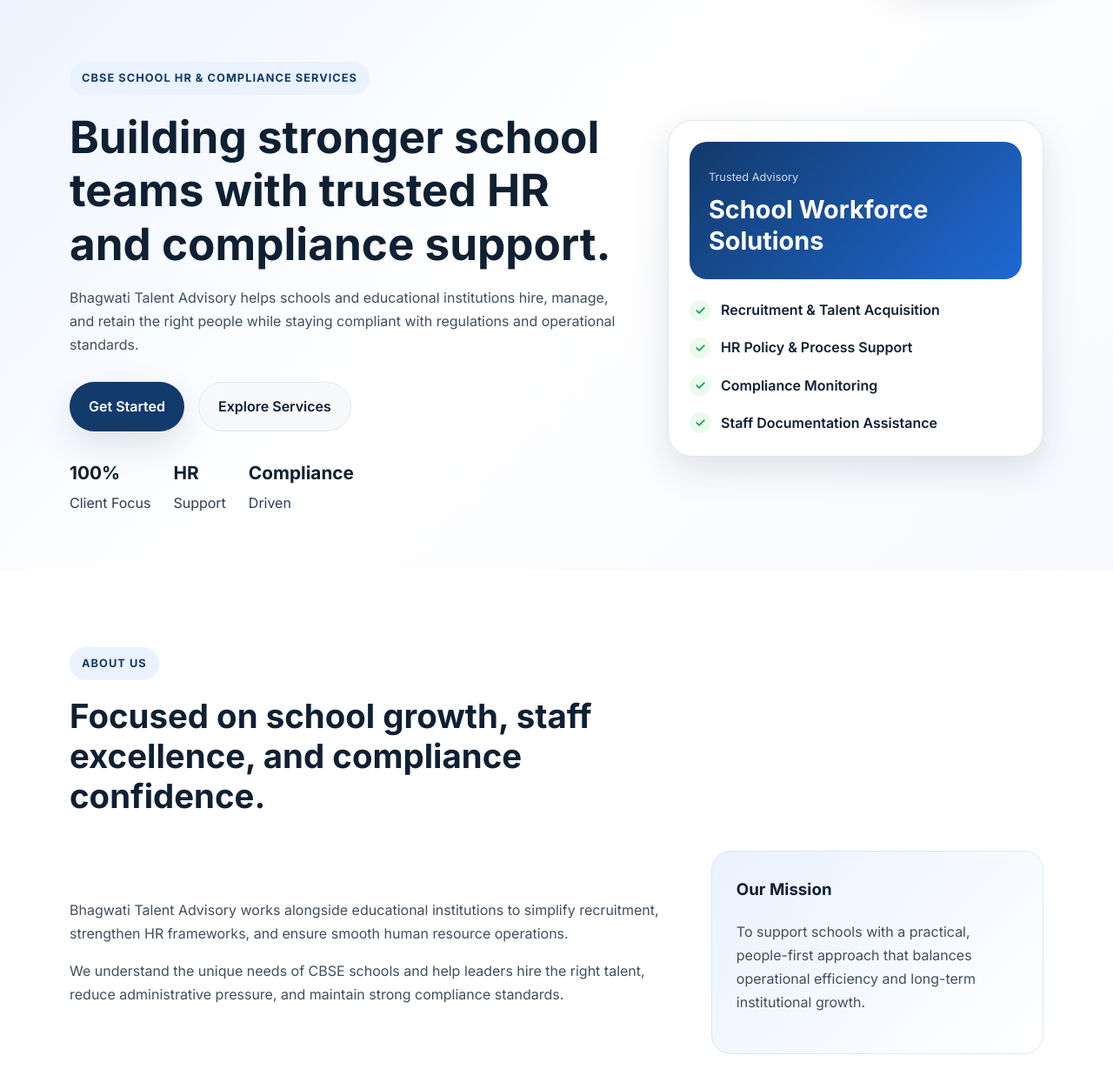
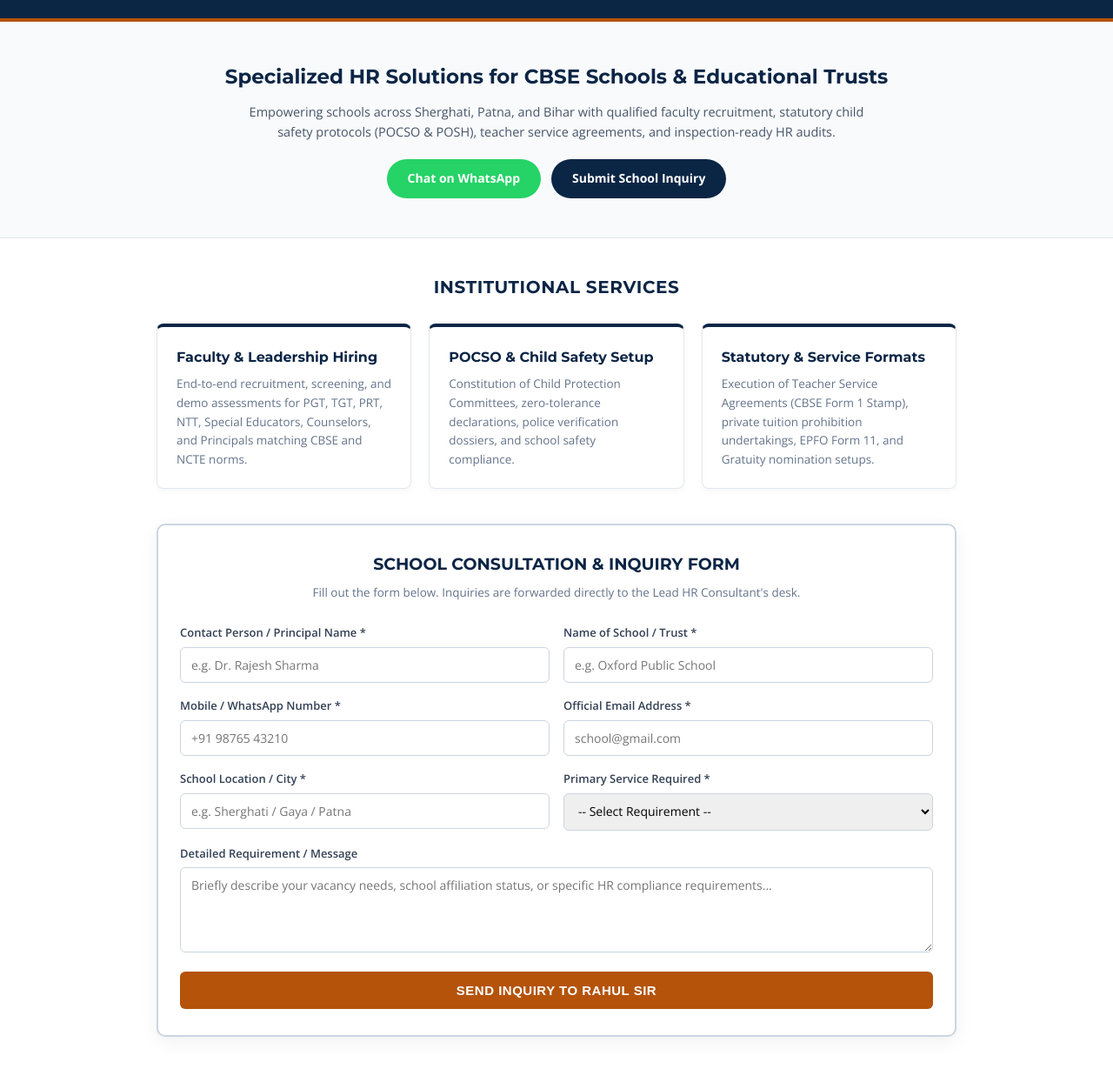
Before and after one commit to rahulkunal14/bhagwati-talent-advisory, a plain HTML site: page index.html in a window 1280 px wide. Shown: the part 90-1319 px from the top of the page at 87% size. Drawn offline with nearby package versions, Linux system fonts and the light colour scheme.

Commit message:
Update homepage to match the Bhagwati Talent Advisory website design and contact form provided by the user

```diff
--- a/index.html
+++ b/index.html
@@ -3,184 +3,401 @@
 <head>
   <meta charset="UTF-8" />
   <meta name="viewport" content="width=device-width, initial-scale=1.0" />
-    <meta
-      name="description"
-      content="Bhagwati Talent Advisory offers CBSE School HR and compliance support services for schools, institutions, and educational organizations."
-    />
-    <title>Bhagwati Talent Advisory</title>
-    <link rel="preconnect" href="https://fonts.googleapis.com" />
-    <link rel="preconnect" href="https://fonts.gstatic.com" crossorigin />
-    <link
-      href="https://fonts.googleapis.com/css2?family=Inter:wght@400;500;600;700;800&display=swap"
-      rel="stylesheet"
-    />
-    <link rel="stylesheet" href="style.css" />
+  <title>Bhagwati Talent Advisory™ | CBSE School HR & Compliance Services</title>
+  <link href="https://fonts.googleapis.com/css2?family=Montserrat:wght@600;700;800&family=Open+Sans:wght@400;600;700&display=swap" rel="stylesheet" />
+  <style>
+    :root {
+      --primary: #0b2545;
+      --accent: #b45309;
+      --accent-light: #fef3c7;
+      --bg-light: #f8fafc;
+      --text-main: #1e293b;
+      --text-muted: #64748b;
+      --border-color: #e2e8f0;
+    }
+    * { box-sizing: border-box; margin: 0; padding: 0; }
+    body {
+      font-family: 'Open Sans', sans-serif;
+      color: var(--text-main);
+      background-color: #ffffff;
+      line-height: 1.6;
+    }
+
+    /* Brand Header with Logo */
+    header {
+      background-color: var(--primary);
+      color: #ffffff;
+      padding: 24px 20px;
+      text-align: center;
+      border-bottom: 4px solid var(--accent);
+    }
+    .brand-logo {
+      max-width: 130px;
+      height: auto;
+      background: #ffffff;
+      padding: 6px;
+      border-radius: 8px;
+      box-shadow: 0 4px 10px rgba(0,0,0,0.25);
+      margin-bottom: 12px;
+    }
+    header h1 {
+      font-family: 'Montserrat', sans-serif;
+      font-size: 24px;
+      font-weight: 800;
+      letter-spacing: 1px;
+      text-transform: uppercase;
+      margin-bottom: 4px;
+    }
+    header p {
+      font-size: 13px;
+      color: #cbd5e1;
+      letter-spacing: 0.5px;
+      text-transform: uppercase;
+    }
+
+    /* Hero Section */
+    .hero {
+      background: var(--bg-light);
+      padding: 45px 20px;
+      text-align: center;
+      border-bottom: 1px solid var(--border-color);
+    }
+    .hero h2 {
+      font-family: 'Montserrat', sans-serif;
+      font-size: 23px;
+      color: var(--primary);
+      margin-bottom: 10px;
+      font-weight: 700;
+    }
+    .hero p {
+      max-width: 720px;
+      margin: 0 auto 20px auto;
+      font-size: 14.5px;
+      color: #475569;
+    }
+    .hero-buttons {
+      display: flex;
+      justify-content: center;
+      gap: 12px;
+      flex-wrap: wrap;
+    }
+    .btn {
+      display: inline-block;
+      padding: 11px 24px;
+      border-radius: 30px;
+      text-decoration: none;
+      font-weight: 700;
+      font-size: 14px;
+      transition: 0.2s ease-in-out;
+    }
+    .btn-whatsapp {
+      background-color: #25d366;
+      color: #ffffff;
+    }
+    .btn-enquire {
+      background-color: var(--primary);
+      color: #ffffff;
+    }
+    .btn:hover {
+      opacity: 0.9;
+      transform: translateY(-2px);
+    }
+
+    /* Layout Container */
+    .container {
+      max-width: 960px;
+      margin: 40px auto;
+      padding: 0 20px;
+    }
+    .section-title {
+      font-family: 'Montserrat', sans-serif;
+      text-align: center;
+      color: var(--primary);
+      font-size: 20px;
+      margin-bottom: 26px;
+      text-transform: uppercase;
+      letter-spacing: 0.6px;
+    }
+
+    /* Services Grid */
+    .grid {
+      display: grid;
+      grid-template-columns: repeat(auto-fit, minmax(280px, 1fr));
+      gap: 20px;
+      margin-bottom: 40px;
+    }
+    .card {
+      background: #ffffff;
+      border: 1px solid var(--border-color);
+      border-top: 4px solid var(--primary);
+      border-radius: 8px;
+      padding: 22px;
+      box-shadow: 0 2px 6px rgba(0,0,0,0.04);
+    }
+    .card h3 {
+      font-family: 'Montserrat', sans-serif;
+      font-size: 16px;
+      color: var(--primary);
+      margin-bottom: 8px;
+    }
+    .card p {
+      font-size: 13.5px;
+      color: var(--text-muted);
+    }
+
+    /* Inquiry Form Box */
+    .form-wrapper {
+      background: #ffffff;
+      border: 2px solid #cbd5e1;
+      border-radius: 10px;
+      padding: 30px 25px;
+      margin: 40px 0;
+      box-shadow: 0 6px 20px rgba(0,0,0,0.06);
+    }
+    .form-wrapper h3 {
+      font-family: 'Montserrat', sans-serif;
+      font-size: 19px;
+      color: var(--primary);
+      text-align: center;
+      margin-bottom: 6px;
+      text-transform: uppercase;
+    }
+    .form-wrapper .sub {
+      text-align: center;
+      font-size: 13.5px;
+      color: var(--text-muted);
+      margin-bottom: 25px;
+    }
+    .form-grid {
+      display: grid;
+      grid-template-columns: 1fr 1fr;
+      gap: 16px;
+    }
+    @media (max-width: 600px) {
+      .form-grid { grid-template-columns: 1fr; }
+    }
+    .form-group {
+      display: flex;
+      flex-direction: column;
+    }
+    .form-group.full {
+      grid-column: span 2;
+    }
+    @media (max-width: 600px) {
+      .form-group.full { grid-column: span 1; }
+    }
+    .form-group label {
+      font-size: 13px;
+      font-weight: 600;
+      color: #334155;
+      margin-bottom: 6px;
+    }
+    .form-group input,
+    .form-group select,
+    .form-group textarea {
+      padding: 10px 12px;
+      border: 1px solid #cbd5e1;
+      border-radius: 6px;
+      font-size: 14px;
+      font-family: inherit;
+    }
+    .form-group input:focus,
+    .form-group select:focus,
+    .form-group textarea:focus {
+      outline: none;
+      border-color: var(--primary);
+      box-shadow: 0 0 0 2px rgba(11,37,69,0.1);
+    }
+    .submit-btn {
+      grid-column: span 2;
+      background: var(--accent);
+      color: #ffffff;
+      padding: 13px 20px;
+      border: none;
+      border-radius: 6px;
+      font-size: 15px;
+      font-weight: 700;
+      cursor: pointer;
+      text-transform: uppercase;
+      letter-spacing: 0.5px;
+      transition: background 0.2s ease;
+      margin-top: 6px;
+    }
+    @media (max-width: 600px) {
+      .submit-btn { grid-column: span 1; }
+    }
+    .submit-btn:hover {
+      background: #92400e;
+    }
+
+    /* Consultant Profile */
+    .profile-card {
+      background: var(--primary);
+      color: #ffffff;
+      border-radius: 10px;
+      padding: 28px 20px;
+      text-align: center;
+      margin-bottom: 35px;
+    }
+    .profile-card h3 {
+      font-family: 'Montserrat', sans-serif;
+      font-size: 21px;
+    }
+    .profile-card .designation {
+      font-size: 13.5px;
+      color: #94a3b8;
+      margin: 6px 0 14px 0;
+    }
+    .badge {
+      display: inline-block;
+      background: var(--accent);
+      color: #ffffff;
+      padding: 4px 12px;
+      border-radius: 16px;
+      font-size: 11.5px;
+      font-weight: 700;
+      margin: 3px;
+    }
+    .contact-details {
+      border-top: 1px solid #1e3a5f;
+      padding-top: 16px;
+      font-size: 13.5px;
+      color: #e2e8f0;
+      line-height: 1.8;
+      margin-top: 12px;
+    }
+
+    /* Footer */
+    footer {
+      background-color: #0f172a;
+      color: #94a3b8;
+      text-align: center;
+      padding: 24px 20px;
+      font-size: 12px;
+    }
+  </style>
 </head>
 <body>
-    <header class="site-header">
-      <div class="container nav">
-        <div class="logo">
-          <span class="logo-mark">B</span>
-          <div>
-            <h1>Bhagwati</h1>
-            <small>Talent Advisory</small>
+
+  <!-- Brand Header with Logo Image -->
+  <header>
+    <!-- Displays the logo.png uploaded to your repository -->
+    <img src="logo.png" alt="Bhagwati Talent Advisory Emblem" class="brand-logo" onerror="this.style.display='none'" />
+    <h1>Bhagwati Talent Advisory™</h1>
+    <p>Institutional HR • Faculty Acquisition • CBSE Regulatory Governance</p>
+  </header>
+
+  <!-- Hero Banner -->
+  <section class="hero">
+    <h2>Specialized HR Solutions for CBSE Schools & Educational Trusts</h2>
+    <p>Empowering schools across Sherghati, Patna, and Bihar with qualified faculty recruitment, statutory child safety protocols (POCSO & POSH), teacher service agreements, and inspection-ready HR audits.</p>
+    <div class="hero-buttons">
+      <a class="btn btn-whatsapp" href="https://wa.me/917979770162?text=Hello%20Rahul%20Sir,%20we%20want%20to%20consult%20regarding%20HR%20and%20compliance%20for%20our%20school." target="_blank">Chat on WhatsApp</a>
+      <a class="btn btn-enquire" href="#inquiry">Submit School Inquiry</a>
+    </div>
+  </section>
+
+  <!-- Core Services -->
+  <div class="container">
+    <h2 class="section-title">Institutional Services</h2>
+    <div class="grid">
+      <div class="card">
+        <h3>Faculty & Leadership Hiring</h3>
+        <p>End-to-end recruitment, screening, and demo assessments for PGT, TGT, PRT, NTT, Special Educators, Counselors, and Principals matching CBSE and NCTE norms.</p>
+      </div>
+      <div class="card">
+        <h3>POCSO & Child Safety Setup</h3>
+        <p>Constitution of Child Protection Committees, zero-tolerance declarations, police verification dossiers, and school safety compliance.</p>
+      </div>
+      <div class="card">
+        <h3>Statutory & Service Formats</h3>
+        <p>Execution of Teacher Service Agreements (CBSE Form 1 Stamp), private tuition prohibition undertakings, EPFO Form 11, and Gratuity nomination setups.</p>
       </div>
     </div>
-        <nav class="main-nav">
-          <a href="#about">About</a>
-          <a href="#services">Services</a>
-          <a href="#why-us">Why Us</a>
-          <a href="#contact">Contact</a>
-        </nav>
-        <a class="btn btn-primary" href="#contact">Book Consultation</a>
-      </div>
-    </header>
 
-    <main>
-      <section class="hero">
-        <div class="container hero-grid">
-          <div class="hero-text">
-            <span class="eyebrow">CBSE School HR & Compliance Services</span>
-            <h2>Building stronger school teams with trusted HR and compliance support.</h2>
-            <p>
-              Bhagwati Talent Advisory helps schools and educational institutions hire,
-              manage, and retain the right people while staying compliant with regulations
-              and operational standards.
-            </p>
-            <div class="cta-row">
-              <a class="btn btn-primary" href="#contact">Get Started</a>
-              <a class="btn btn-secondary" href="#services">Explore Services</a>
-            </div>
-            <ul class="stats">
-              <li><strong>100%</strong><span>Client Focus</span></li>
-              <li><strong>HR</strong><span>Support</span></li>
-              <li><strong>Compliance</strong><span>Driven</span></li>
-            </ul>
+    <!-- Direct School Inquiry Form (Sends details to rahulkunal14@gmail.com) -->
+    <div class="form-wrapper" id="inquiry">
+      <h3>School Consultation & Inquiry Form</h3>
+      <p class="sub">Fill out the form below. Inquiries are forwarded directly to the Lead HR Consultant's desk.</p>
+
+      <form action="https://formsubmit.co/rahulkunal14@gmail.com" method="POST">
+        <!-- Configuration settings for FormSubmit -->
+        <input type="hidden" name="_subject" value="New CBSE School HR Inquiry - Bhagwati Talent Advisory" />
+        <input type="hidden" name="_template" value="table" />
+        <input type="hidden" name="_captcha" value="false" />
+
+        <div class="form-grid">
+          <div class="form-group">
+            <label for="contact_name">Contact Person / Principal Name *</label>
+            <input type="text" id="contact_name" name="Contact_Person" placeholder="e.g. Dr. Rajesh Sharma" required />
           </div>
 
-          <div class="hero-card">
-            <div class="mini-card">
-              <span>Trusted Advisory</span>
-              <h3>School Workforce Solutions</h3>
+          <div class="form-group">
+            <label for="school_name">Name of School / Trust *</label>
+            <input type="text" id="school_name" name="School_Name" placeholder="e.g. Oxford Public School" required />
           </div>
-            <div class="check-list">
-              <div><span>✓</span> Recruitment & Talent Acquisition</div>
-              <div><span>✓</span> HR Policy & Process Support</div>
-              <div><span>✓</span> Compliance Monitoring</div>
-              <div><span>✓</span> Staff Documentation Assistance</div>
+
+          <div class="form-group">
+            <label for="mobile_number">Mobile / WhatsApp Number *</label>
+            <input type="tel" id="mobile_number" name="Mobile_Number" placeholder="+91 98765 43210" required />
+          </div>
+
+          <div class="form-group">
+            <label for="email_id">Official Email Address *</label>
+            <input type="email" id="email_id" name="Email_Address" placeholder="school@gmail.com" required />
+          </div>
+
+          <div class="form-group">
+            <label for="location">School Location / City *</label>
+            <input type="text" id="location" name="City_Location" placeholder="e.g. Sherghati / Gaya / Patna" required />
+          </div>
+
+          <div class="form-group">
+            <label for="service_required">Primary Service Required *</label>
+            <select id="service_required" name="Service_Required" required>
+              <option value="">-- Select Requirement --</option>
+              <option value="Faculty Recruitment (PGT/TGT/PRT)">Faculty Recruitment (PGT / TGT / PRT)</option>
+              <option value="Principal / Leadership Hiring">Principal / Leadership Hiring</option>
+              <option value="CBSE Compliance & Document Audit">CBSE Compliance & Document Audit</option>
+              <option value="POCSO / POSH Policy Setup">POCSO / POSH Policy Setup</option>
+              <option value="Complete Annual HR Retainership">Complete Annual HR Retainership</option>
+            </select>
+          </div>
+
+          <div class="form-group full">
+            <label for="message_details">Detailed Requirement / Message</label>
+            <textarea id="message_details" name="Message_Details" rows="4" placeholder="Briefly describe your vacancy needs, school affiliation status, or specific HR compliance requirements..."></textarea>
+          </div>
+
+          <button type="submit" class="submit-btn">Send Inquiry to Rahul Sir</button>
+        </div>
+      </form>
+    </div>
+
+    <!-- Consultant Profile Box -->
+    <div class="profile-card">
+      <h3>Rahul Kunal</h3>
+      <div class="designation">Founder & Lead HR Consultant • MBA (HR) • 12+ Years Experience</div>
+
+      <div>
+        <span class="badge">Naukri Maestro Recruiter</span>
+        <span class="badge">Best HR Award Winner (2019–2025)</span>
+        <span class="badge">CBSE Affiliation Specialist</span>
+      </div>
+
+      <div class="contact-details">
+        📍 <b>Principal Desk:</b> Sherghati, Bihar - 824211, India<br>
+        📱 <b>Mobile / WhatsApp:</b> +91 79797 70162 &nbsp;|&nbsp;
+        ✉️️ <b>Email:</b> rahulkunal14@gmail.com
       </div>
     </div>
   </div>
-      </section>
 
-      <section id="about" class="section">
-        <div class="container">
-          <div class="section-heading">
-            <span class="eyebrow">About Us</span>
-            <h2>Focused on school growth, staff excellence, and compliance confidence.</h2>
-          </div>
-          <div class="about-grid">
-            <div>
-              <p>
-                Bhagwati Talent Advisory works alongside educational institutions to simplify
-                recruitment, strengthen HR frameworks, and ensure smooth human resource operations.
-              </p>
-              <p>
-                We understand the unique needs of CBSE schools and help leaders hire the right talent,
-                reduce administrative pressure, and maintain strong compliance standards.
-              </p>
-            </div>
-            <div class="info-box">
-              <h3>Our Mission</h3>
-              <p>
-                To support schools with a practical, people-first approach that balances
-                operational efficiency and long-term institutional growth.
-              </p>
-            </div>
-          </div>
-        </div>
-      </section>
-
-      <section id="services" class="section alt-bg">
-        <div class="container">
-          <div class="section-heading">
-            <span class="eyebrow">Our Services</span>
-            <h2>End-to-end support for school workforce and compliance needs.</h2>
-          </div>
-          <div class="service-grid">
-            <article class="service-card">
-              <div class="icon">01</div>
-              <h3>Talent Acquisition</h3>
-              <p>Helping schools identify and recruit quality educators and support staff efficiently.</p>
-            </article>
-            <article class="service-card">
-              <div class="icon">02</div>
-              <h3>HR Strategy</h3>
-              <p>Designing hiring, onboarding, and retention systems to build a stable school workforce.</p>
-            </article>
-            <article class="service-card">
-              <div class="icon">03</div>
-              <h3>Compliance Support</h3>
-              <p>Guidance on documentation, policy alignment, and regulatory compliance requirements.</p>
-            </article>
-            <article class="service-card">
-              <div class="icon">04</div>
-              <h3>School Operations</h3>
-              <p>Streamlining HR workflows so school leadership can focus on academic excellence.</p>
-            </article>
-          </div>
-        </div>
-      </section>
-
-      <section id="why-us" class="section">
-        <div class="container">
-          <div class="section-heading">
-            <span class="eyebrow">Why Choose Us</span>
-            <h2>Practical support built around trust, clarity, and school needs.</h2>
-          </div>
-          <div class="why-grid">
-            <div class="why-item">
-              <h3>School-Focused Approach</h3>
-              <p>We understand school environments, staffing cycles, and operational realities.</p>
-            </div>
-            <div class="why-item">
-              <h3>People-First Guidance</h3>
-              <p>We prioritize sustainable hiring and management practices that strengthen teams.</p>
-            </div>
-            <div class="why-item">
-              <h3>Reliable Compliance Assistance</h3>
-              <p>We help institutions stay organized, compliant, and prepared for evolving requirements.</p>
-            </div>
-          </div>
-        </div>
-      </section>
-
-      <section id="contact" class="section contact-section">
-        <div class="container contact-box">
-          <div>
-            <span class="eyebrow">Contact</span>
-            <h2>Let’s build a stronger future for your school.</h2>
-            <p>
-              Whether you need hiring support, HR guidance, or compliance assistance, we are ready to help.
-            </p>
-          </div>
-          <form class="contact-form" action="#" method="post">
-            <input type="text" name="name" placeholder="Your Name" aria-label="Your Name" required />
-            <input type="email" name="email" placeholder="Email Address" aria-label="Email Address" required />
-            <textarea name="message" rows="4" placeholder="Your Message" aria-label="Your Message" required></textarea>
-            <button type="submit" class="btn btn-primary">Send Message</button>
-          </form>
-        </div>
-      </section>
-    </main>
-
-    <footer class="site-footer">
-      <div class="container footer-row">
-        <p>© 2026 Bhagwati Talent Advisory</p>
-        <p>CBSE School HR & Compliance Services</p>
-      </div>
+  <!-- Footer -->
+  <footer>
+    <p>© 2026 Bhagwati Talent Advisory™. All rights reserved.</p>
+    <p>Operational Desk: Sherghati, Bihar, India | Hosted on GitHub Pages</p>
   </footer>
 
-    <script src="script.js"></script>
 </body>
 </html>
```
Lines whose indentation alone changed are shown as unchanged.
